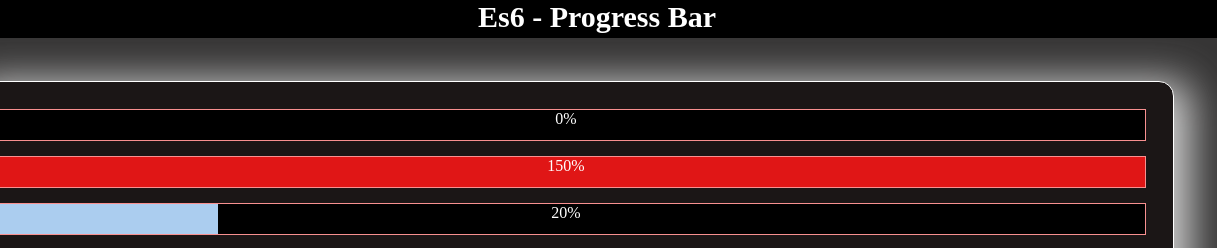
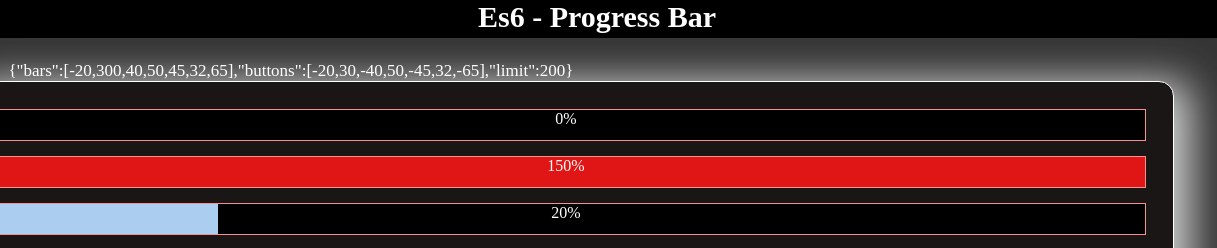
Before and after one commit to NagShukl/ES6_ProgressBar, a website built with webpack: page docs/index.html in a window 1280 px wide. Shown: the top 248 px of the page, 63-1280 px from the left. Built offline with nearby package versions, Linux system fonts and the light colour scheme; no server answers.

Commit message:
for deployment

```diff
--- a/docs/index.html
+++ b/docs/index.html
@@ -1 +1 @@
-<!doctype html><html lang="en"><head><meta charset="UTF-8"><meta name="viewport" content="width=device-width,initial-scale=1"><title>**JSR JS Progressbar**</title><link href="bundle.css" rel="stylesheet"></head><body><header><div><a href=""><img src="https://avatars2.githubusercontent.com/u/12188789?s=40&v=4" width="30" height="30"> </a>Es6 - Progress Bar</div></header><section class="main-container"><div id="orgData"></div></section><section><div class="appContainer" id="appContainer"></div></section><section><ul class="info"><li>Plain JavaScript (ES 6), No external Library</li><li>100% responsive, No use of any external css</li><li>npm, SAAS, Web Pack, Minifying</li><li>Jasmin - Karma, Integrated, 100% code coverage</li></ul></section><script src="js/2.fd5ea04f.chunk.js"></script><script src="js/app.a3e12c7e.js"></script><script src="js/app1.df73ab33.js"></script></body></html>
+<!doctype html><html lang="en"><head><meta charset="UTF-8"><meta name="viewport" content="width=device-width,initial-scale=1"><title>**JSR JS Progressbar**</title><link href="bundle.css" rel="stylesheet"></head><body><header><div><a href=""><img src="https://avatars2.githubusercontent.com/u/12188789?s=40&v=4" width="30" height="30"> </a>Es6 - Progress Bar</div></header><section class="main-container"><div id="orgData"></div></section><section><div class="appContainer" id="appContainer"></div></section><section><ul class="info"><li>Plain JavaScript (ES 6), No external Library</li><li>100% responsive, No use of any external css</li><li>npm, SAAS, Web Pack, Minifying</li><li>Jasmin - Karma, Integrated, 100% code coverage</li></ul></section><script src="js/2.fd5ea04f.chunk.js"></script><script src="js/app.da9bfb96.js"></script><script src="js/app1.df73ab33.js"></script></body></html>
--- a/src/scripts/ProgressBar.js
+++ b/src/scripts/ProgressBar.js
@@ -15,7 +15,7 @@ export default class ProgressBar {
         this.getOriginalData();
     }
     getOriginalData = () => {
-        //document.getElementById('orgData').innerHTML = JSON.stringify(this.pBarModel);
+        document.getElementById('orgData').innerHTML = JSON.stringify(this.pBarModel);
     }
     updateProgressBar = (evt) => {
 
```
Also changed, not shown: 4 other files.
